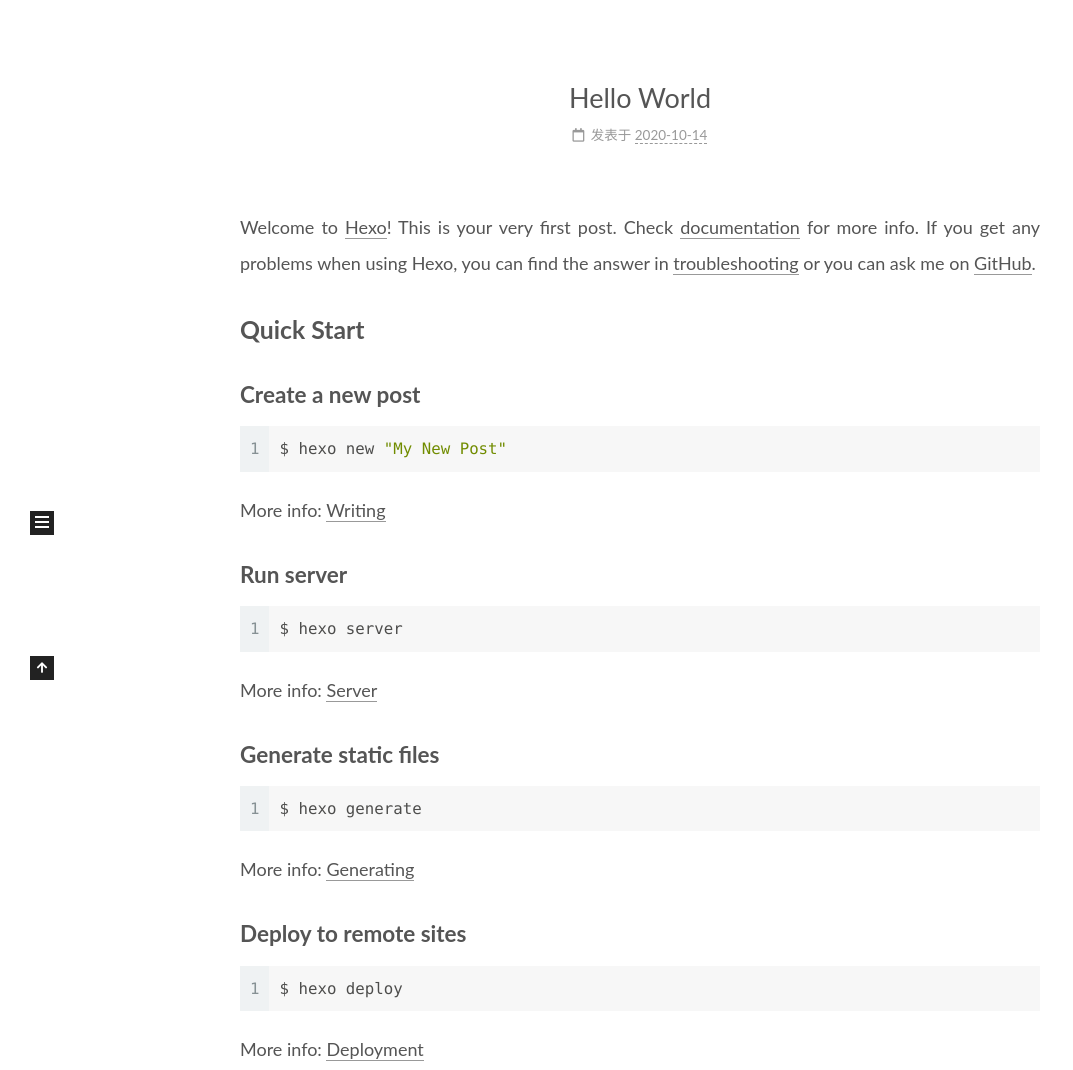
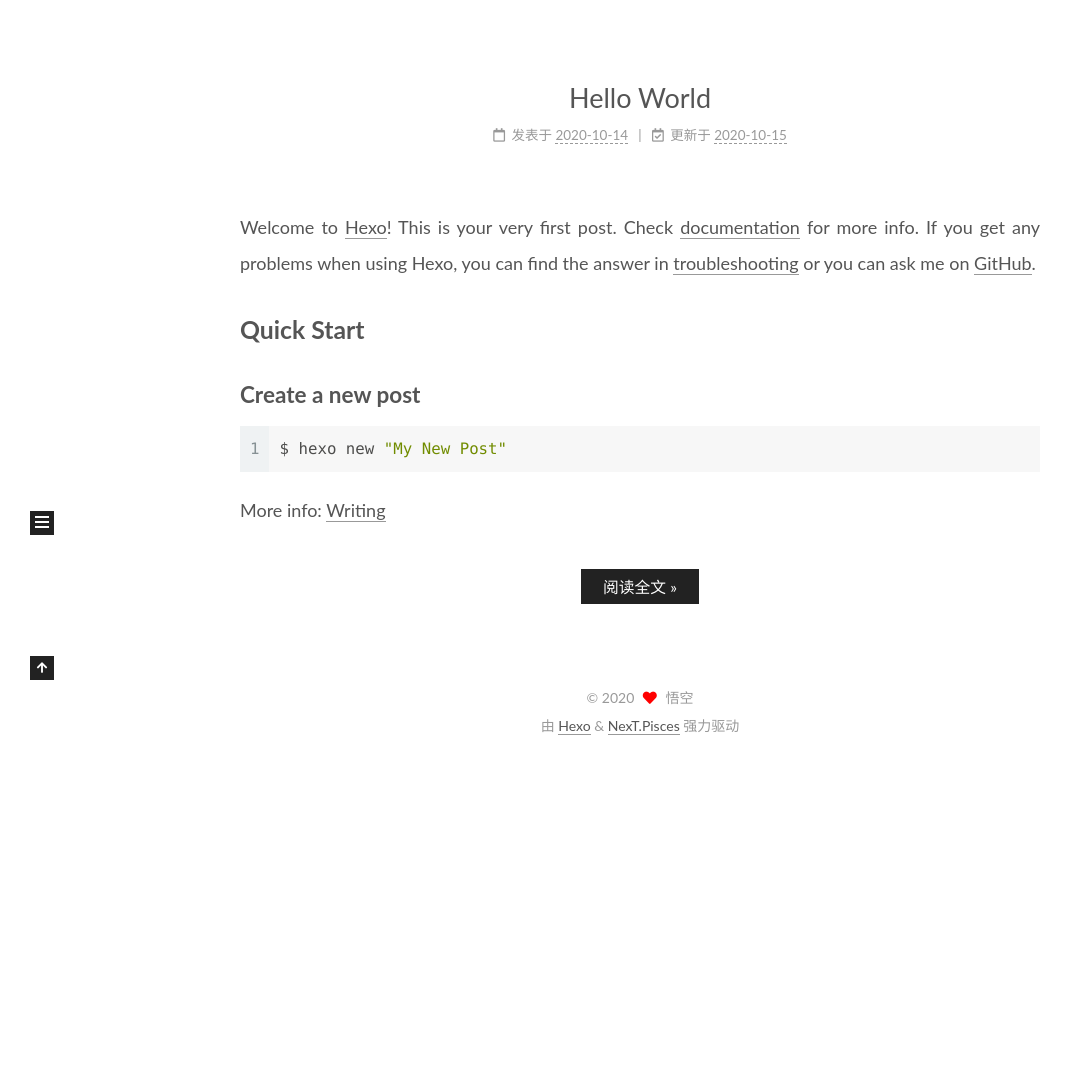
Before and after one commit to Jason-Sun/Jason-Sun.github.io, a plain HTML site: page index.html in a window 1280 px wide. Shown: the part 220-1290 px from the top of the page, without its empty margins (0-1073 px from the left). After the commit the page ends 980 px from the top, so only its background shows below. Drawn offline with Linux system fonts and the light colour scheme.

Commit message:
Site updated: 2020-10-15 07:48:40

```diff
--- a/index.html
+++ b/index.html
@@ -176,6 +176,13 @@
 
               <time title="创建时间：2020-10-14 11:05:22" itemprop="dateCreated datePublished" datetime="2020-10-14T11:05:22+08:00">2020-10-14</time>
             </span>
+              <span class="post-meta-item">
+                <span class="post-meta-item-icon">
+                  <i class="far fa-calendar-check"></i>
+                </span>
+                <span class="post-meta-item-text">更新于</span>
+                <time title="修改时间：2020-10-15 07:47:04" itemprop="dateModified" datetime="2020-10-15T07:47:04+08:00">2020-10-15</time>
+              </span>
 
 
 
@@ -192,15 +199,13 @@
 <h2 id="Quick-Start"><a href="#Quick-Start" class="headerlink" title="Quick Start"></a>Quick Start</h2><h3 id="Create-a-new-post"><a href="#Create-a-new-post" class="headerlink" title="Create a new post"></a>Create a new post</h3><figure class="highlight bash"><table><tr><td class="gutter"><pre><span class="line">1</span><br></pre></td><td class="code"><pre><span class="line">$ hexo new <span class="string">&quot;My New Post&quot;</span></span><br></pre></td></tr></table></figure>
 
 <p>More info: <a target="_blank" rel="noopener" href="https://hexo.io/docs/writing.html">Writing</a></p>
-<h3 id="Run-server"><a href="#Run-server" class="headerlink" title="Run server"></a>Run server</h3><figure class="highlight bash"><table><tr><td class="gutter"><pre><span class="line">1</span><br></pre></td><td class="code"><pre><span class="line">$ hexo server</span><br></pre></td></tr></table></figure>
-
-<p>More info: <a target="_blank" rel="noopener" href="https://hexo.io/docs/server.html">Server</a></p>
-<h3 id="Generate-static-files"><a href="#Generate-static-files" class="headerlink" title="Generate static files"></a>Generate static files</h3><figure class="highlight bash"><table><tr><td class="gutter"><pre><span class="line">1</span><br></pre></td><td class="code"><pre><span class="line">$ hexo generate</span><br></pre></td></tr></table></figure>
-
-<p>More info: <a target="_blank" rel="noopener" href="https://hexo.io/docs/generating.html">Generating</a></p>
-<h3 id="Deploy-to-remote-sites"><a href="#Deploy-to-remote-sites" class="headerlink" title="Deploy to remote sites"></a>Deploy to remote sites</h3><figure class="highlight bash"><table><tr><td class="gutter"><pre><span class="line">1</span><br></pre></td><td class="code"><pre><span class="line">$ hexo deploy</span><br></pre></td></tr></table></figure>
-
-<p>More info: <a target="_blank" rel="noopener" href="https://hexo.io/docs/one-command-deployment.html">Deployment</a></p>
+          <!--noindex-->
+            <div class="post-button">
+              <a class="btn" href="/Jason-Sun.github.io/2020/10/14/hello-world/#more" rel="contents">
+                阅读全文 &raquo;
+              </a>
+            </div>
+          <!--/noindex-->
 
 
     </div>
```
Also changed, not shown: 2020/10/14/hello-world/index.html (+10 -1 lines).
